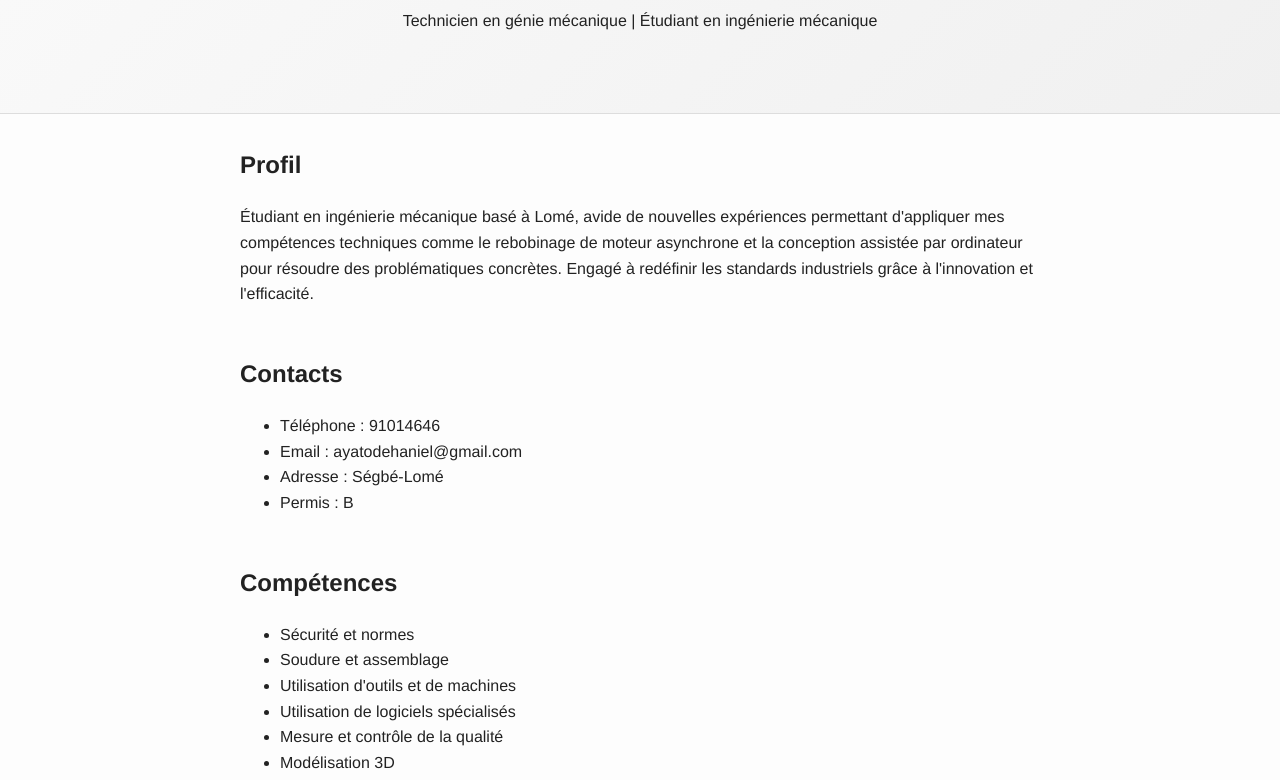
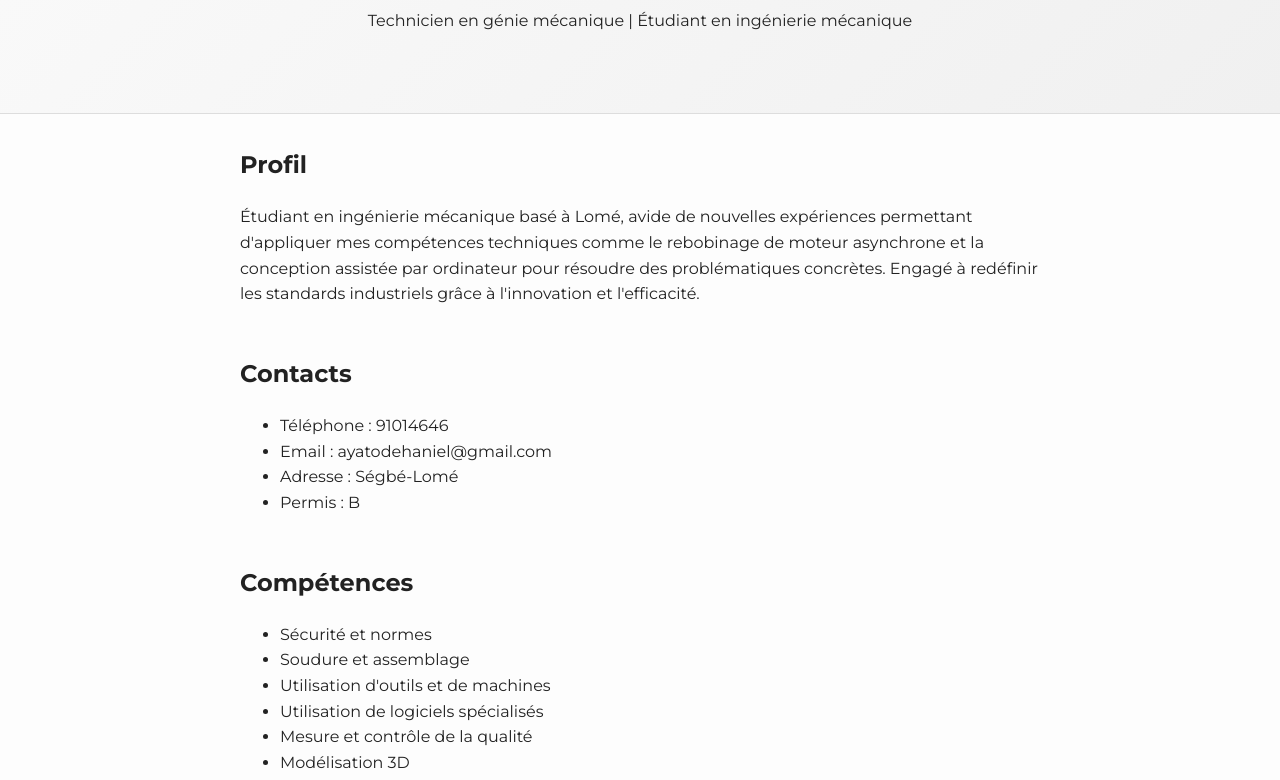
Before and after one commit to bigh20/Portfolio-Web, a plain HTML site: page index.html in a window 1280 px wide. Shown: the part 315-1095 px from the top of the page. Drawn offline with Linux system fonts and the light colour scheme.

Commit message:
Add fade-in animation and Montserrat font to styles

```diff
--- a/style.css
+++ b/style.css
@@ -7,6 +7,21 @@ body {
   color: #222;
   line-height: 1.6;
 }
+
+body {
+  font-family: 'Montserrat', sans-serif;
+}
+
+.fade-in {
+  opacity: 0;
+  transform: translateY(20px);
+  transition: opacity 0.8s ease, transform 0.8s ease;
+}
+.fade-in.visible {
+  opacity: 1;
+  transform: translateY(0);
+}
+
 
 header {
   text-align: center;
```
